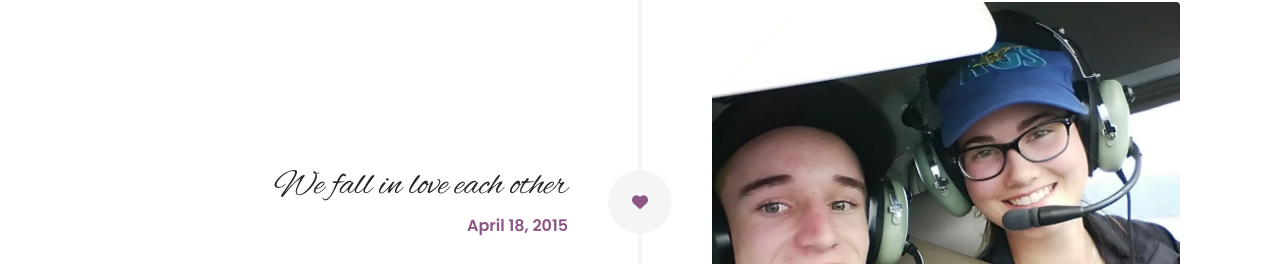
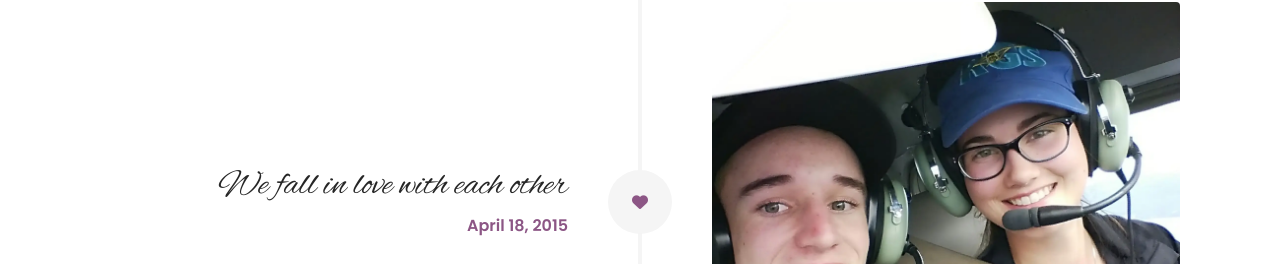
Before and after one commit to kerfootj/wedding, a Next.js app: page / in a window 1280 px wide. Shown: the part 7072-7336 px from the top of the page. Built offline with nearby package versions, Linux system fonts and the light colour scheme; no server answers; a web font is replaced by a local one; what tailwindcss-animation-delay would draw is missing.

Commit message:
fix grammar

```diff
--- a/app/components/TimeLine.tsx
+++ b/app/components/TimeLine.tsx
@@ -32,7 +32,7 @@ export function OurTimeLine() {
                             alt: 'Leia and Joel flying a Cessna together over Victoria.',
                         },
                         content: {
-                            title: 'We fall in love each other',
+                            title: 'We fall in love with each other',
                             date: 'April 18, 2015',
                         },
                         icon: 'fa-solid fa-heart',
```
